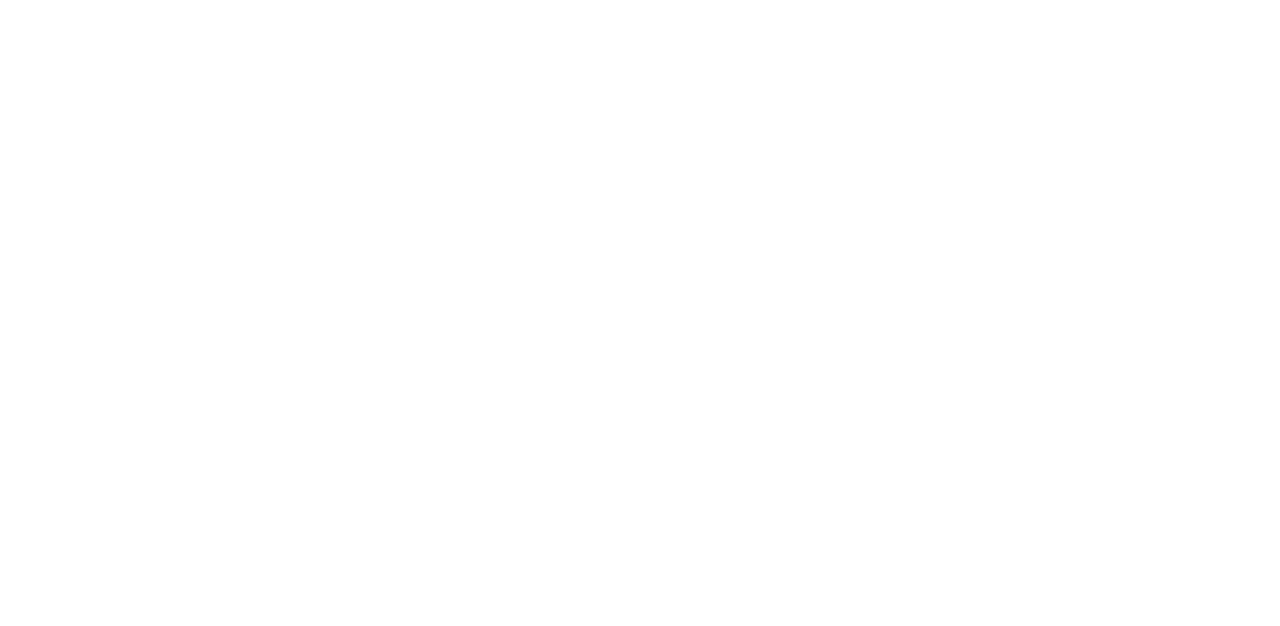
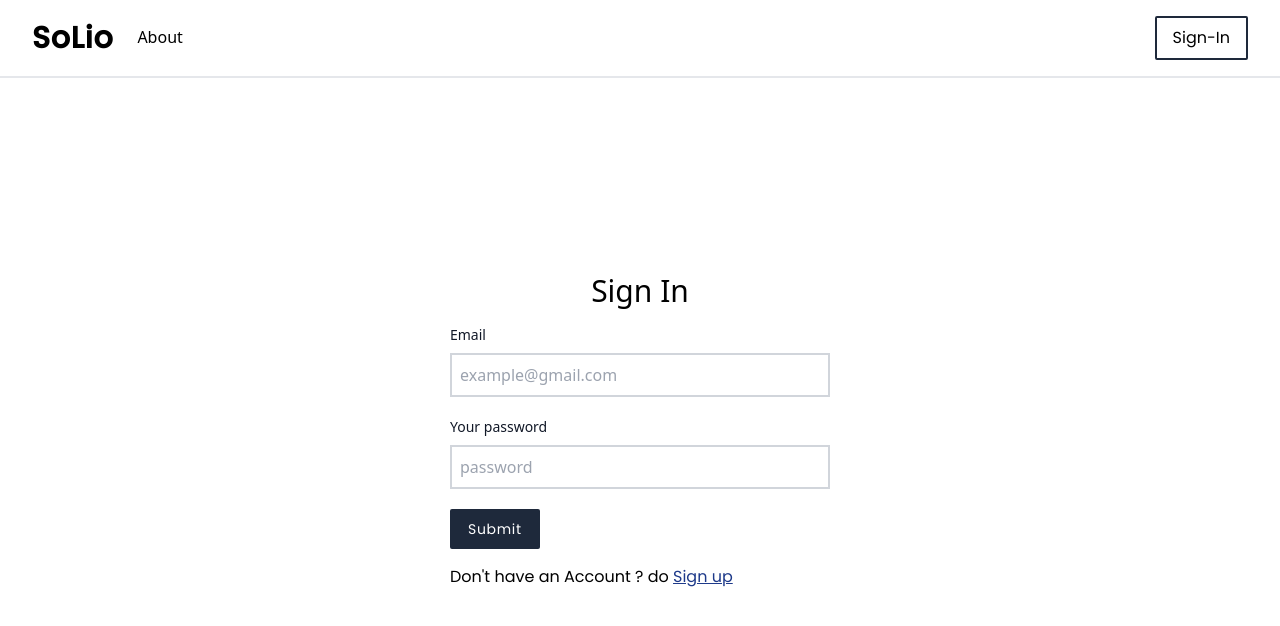
Before and after one commit to Jay1112/solio, a React (Create React App) app: page /sign-in in a window 1280 px wide. Before the commit this address had no page. Shown: the top 626 px of the page. Built offline with nearby package versions, Linux system fonts and the light colour scheme.

Commit message:
sign in page design completed

```diff
--- a/src/App.js
+++ b/src/App.js
@@ -1,10 +1,12 @@
 import { Routes, Route } from "react-router-dom";
 import HomePage from "./pages/HomePage/HomePage";
+import SignInPage from "./pages/SignInPage/SignInPage";
 
 function App() {
   return (
     <Routes>
-      <Route path="/" element={<HomePage/>} />
+      <Route path="/" element={<HomePage />} />
+      <Route path="/sign-in" element={<SignInPage />} />
     </Routes>
   );
 }
--- a/src/components/Navbar/Navbar.jsx
+++ b/src/components/Navbar/Navbar.jsx
@@ -1,14 +1,29 @@
-import { Link } from "react-router-dom";
+import { Link, useNavigate } from "react-router-dom";
 
-function Navbar(){
+function Navbar() {
+  const navigate = useNavigate();
+
   return (
-        <nav className="w-full px-4 py-4 md:px-8 md:py-4 border-b-2 border-gray-200">
-            <div className="w-full flex items-center justify-center">
-                <p className="flex items-stretch justify-start flex-1">
-                    <Link to={'/'} className="poppins text-3xl tracking-wide font-semibold">SoLio</Link>
-                    <Link to={'/about'} className="flex items-center justify-center border-b-2 border-b-transparent hover:border-slate-800 mx-6">About</Link>
+    <nav className="w-full border-b-2 border-gray-200 px-4 py-4 md:px-8 md:py-4">
+      <div className="flex w-full items-center justify-center">
+        <p className="flex flex-1 items-stretch justify-start">
+          <Link
+            to={"/"}
+            className="poppins text-3xl font-semibold tracking-wide"
+          >
+            SoLio
+          </Link>
+          <Link
+            to={"/about"}
+            className="mx-6 flex items-center justify-center border-b-2 border-b-transparent hover:border-slate-800"
+          >
+            About
+          </Link>
         </p>
-                <button className="border-2 border-slate-800 px-4 py-2 rounded-sm poppins hover:text-white hover:bg-slate-800">
+        <button
+          onClick={() => navigate("/sign-in")}
+          className="poppins rounded-sm border-2 border-slate-800 px-4 py-2 hover:bg-slate-800 hover:text-white"
+        >
           Sign-In
         </button>
       </div>
--- /dev/null
+++ b/src/components/SignIn/SignIn.jsx
@@ -0,0 +1,53 @@
+import { Link } from "react-router-dom";
+
+function SignIn() {
+  return (
+    <form className="w-full max-w-[380px] bg-white/30 p-2 backdrop-blur-sm md:w-2/5 md:bg-transparent md:p-0">
+      <p className="mb-4 text-center text-3xl font-medium">Sign In</p>
+      <div className="mb-5">
+        <label
+          for="email"
+          className="mb-2 block text-sm font-medium text-gray-900 dark:text-white"
+        >
+          Email
+        </label>
+        <input
+          type="email"
+          id="email"
+          className="w-full border-2 border-gray-300 p-2 outline-none focus:border-slate-800"
+          placeholder="example@gmail.com"
+          required
+        />
+      </div>
+      <div className="mb-5">
+        <label
+          for="password"
+          className="mb-2 block text-sm font-medium text-gray-900 dark:text-white"
+        >
+          Your password
+        </label>
+        <input
+          type="password"
+          id="password"
+          className="w-full border-2 border-gray-300 p-2 outline-none focus:border-slate-800"
+          placeholder="password"
+          required
+        />
+      </div>
+      <button
+        type="submit"
+        className="poppins flex items-center justify-center rounded-sm border-2 border-transparent bg-slate-800 p-2 px-4 text-sm tracking-wider text-white hover:border-slate-800 hover:bg-white hover:text-slate-800"
+      >
+        Submit
+      </button>
+      <p className="poppins my-4">
+        Don't have an Account ? do{" "}
+        <Link className="text-blue-900 underline" to="/sign-up">
+          Sign up
+        </Link>
+      </p>
+    </form>
+  );
+}
+
+export default SignIn;
--- a/src/index.css
+++ b/src/index.css
@@ -6,14 +6,25 @@
     border: 1px solid red;
 }
 
+.product-background {
+    background-image: none;
+}
+
+@media screen and (max-width: 767px) {
+    .product-background {
+        background-image: url("./assets/cover.webp");
+        background-position: center;
+    }
+}
+
 .monster {
-    font-family: 'Montserrat', sans-serif;
+    font-family: "Montserrat", sans-serif;
 }
 
 .roboto {
-    font-family: 'Roboto', sans-serif;
+    font-family: "Roboto", sans-serif;
 }
 
 .poppins {
-    font-family: 'Poppins', sans-serif;
+    font-family: "Poppins", sans-serif;
 }
--- a/src/layouts/NavBarLayout/NavBarLayout.jsx
+++ b/src/layouts/NavBarLayout/NavBarLayout.jsx
@@ -1,10 +1,10 @@
-import Navbar from '../../components/Navbar/Navbar';
+import Navbar from "../../components/Navbar/Navbar";
 
-function NavBarLayout({ children }){
+function NavBarLayout({ children }) {
   return (
-        <div className="w-screen h-screen flex flex-col items-center justify-center">
+    <div className="flex h-screen w-screen flex-col items-center justify-center">
       <Navbar />
-            <div className='flex-1 flex items-stretch justify-center w-full px-2 py-4 md:px-8 md:py-4'>
+      <div className="flex w-full flex-1 items-stretch justify-center">
         {children}
       </div>
     </div>
--- a/src/pages/HomePage/HomePage.jsx
+++ b/src/pages/HomePage/HomePage.jsx
@@ -6,7 +6,7 @@
 function HomePage() {
   return (
     <NavBarLayout>
-      <div className="flex w-full items-stretch justify-center">
+      <div className="product-background flex w-full items-stretch justify-center px-2 py-4 md:px-8 md:py-4">
         <div className="flex w-full flex-1 flex-col items-center justify-center px-2">
           <p className="line-height my-2 hidden w-full text-5xl md:block">
             Display your all
@@ -18,7 +18,7 @@
             Info at One Place
           </p>
           <p
-            className="block text-center text-5xl md:hidden"
+            className="poppins block text-center text-5xl font-semibold text-white md:hidden"
             style={{ lineHeight: "70px" }}
           >
             Display your all Social Media Platforms Info at One Place
--- /dev/null
+++ b/src/pages/SignInPage/SignInPage.jsx
@@ -0,0 +1,14 @@
+import SignIn from "../../components/SignIn/SignIn";
+import NavBarLayout from "../../layouts/NavBarLayout/NavBarLayout";
+
+function SignInPage() {
+  return (
+    <NavBarLayout>
+      <div className="product-background flex w-full items-center justify-center px-2 py-4 md:px-8 md:py-4">
+        <SignIn />
+      </div>
+    </NavBarLayout>
+  );
+}
+
+export default SignInPage;
```
Lines whose indentation alone changed are shown as unchanged.
